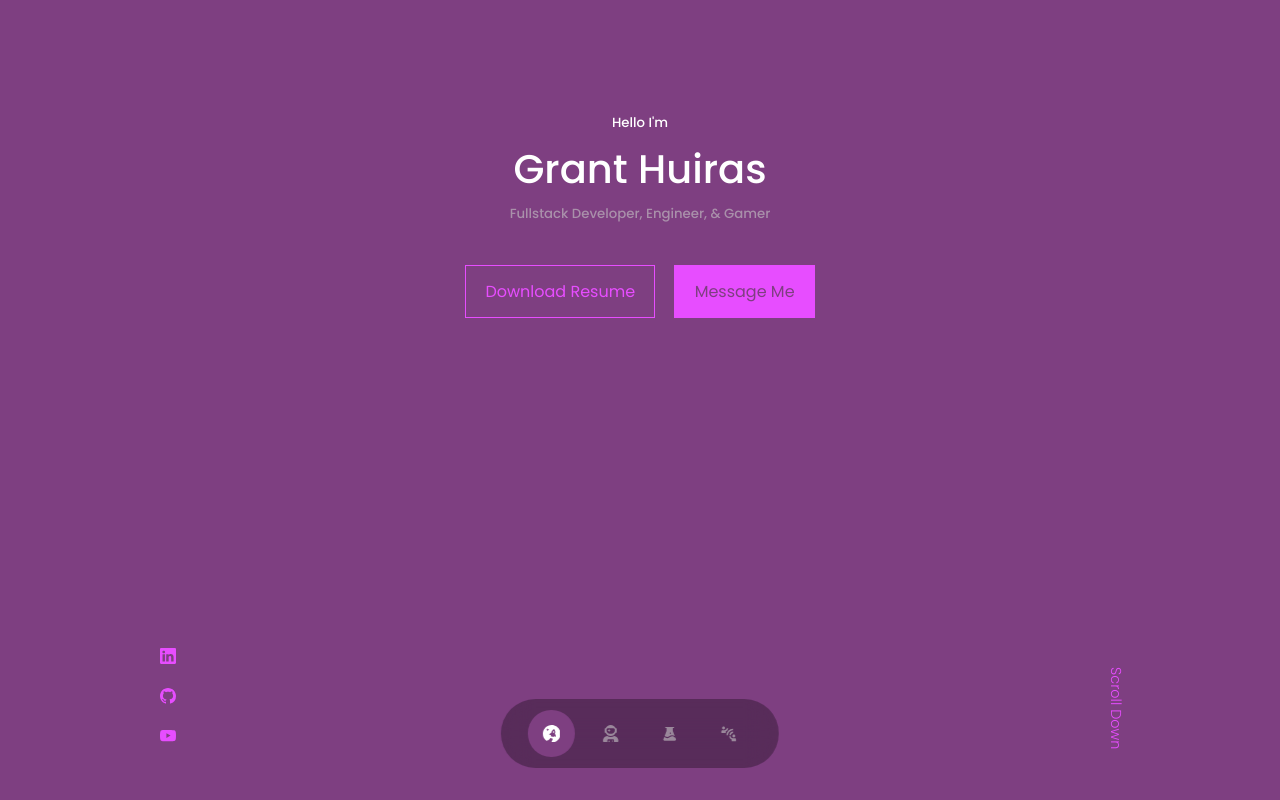
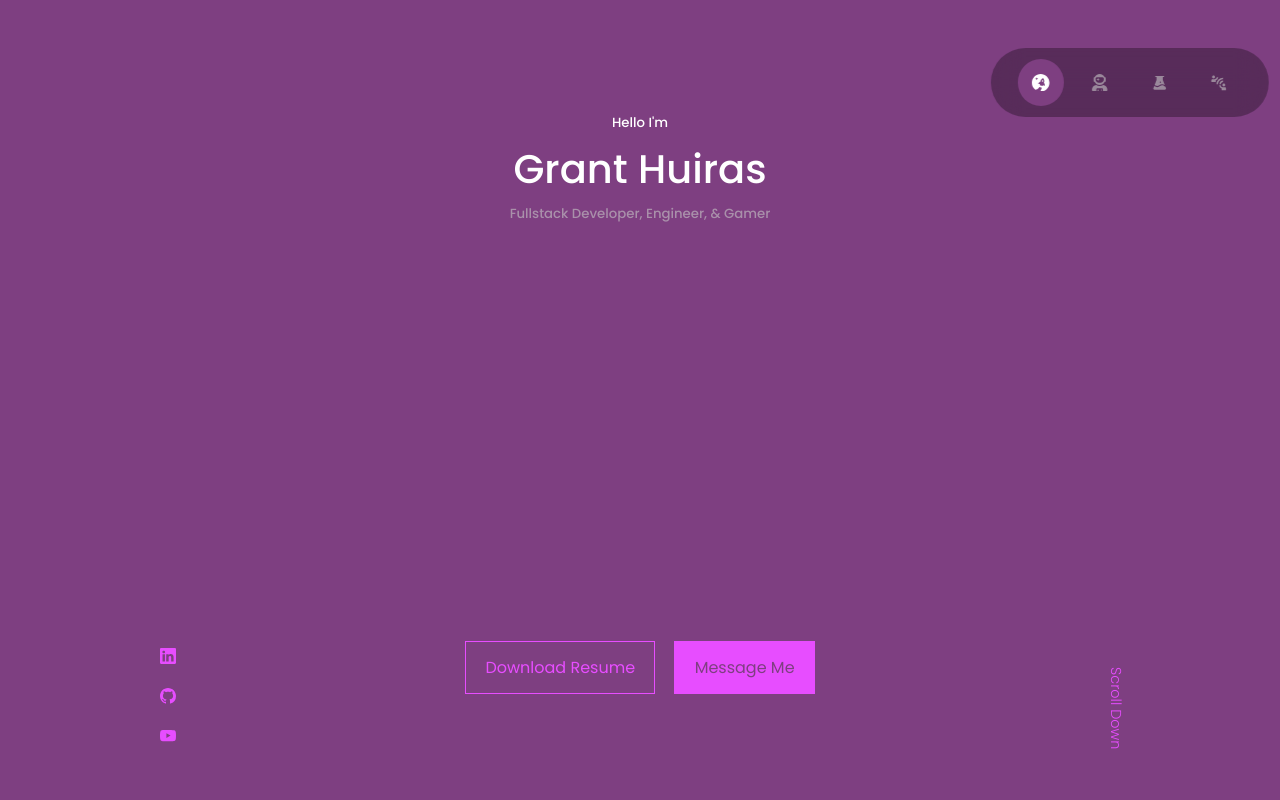
Before and after one commit to mcnugboy/react-portfolio, a React (Create React App) app in the folder r-port/: page / in a window 1280 px wide. Shown: the top 800 px of the page. Built offline with nearby package versions, Linux system fonts and the light colour scheme.

Commit message:
Moved nav bar right corner.

```diff
--- /dev/null
+++ b/package.json
@@ -0,0 +1,5 @@
+{
+  "dependencies": {
+    "react-icons": "^4.4.0"
+  }
+}
--- a/r-port/src/components/header/header.css
+++ b/r-port/src/components/header/header.css
@@ -11,7 +11,7 @@ header {
 }
 
 .cta {
-    margin-top: 2.5rem;
+    margin-top: 26rem;
     display: flex;
     gap: 1.2rem;
     justify-content: center;
--- a/r-port/src/components/nav/nav.css
+++ b/r-port/src/components/nav/nav.css
@@ -5,9 +5,9 @@ nav {
     padding: 0.7rem 1.7rem;
     z-index: 2;
     position: fixed;
-    left: 50%;
+    right: -10%;
     transform: translate(-50%);
-    bottom: 2rem;
+    top: 3rem;
     display: flex;
     gap: 0.8rem;
     border-radius: 3rem;
```
Also changed, not shown: 1 other file (tests, documents, lock files or other folders).
